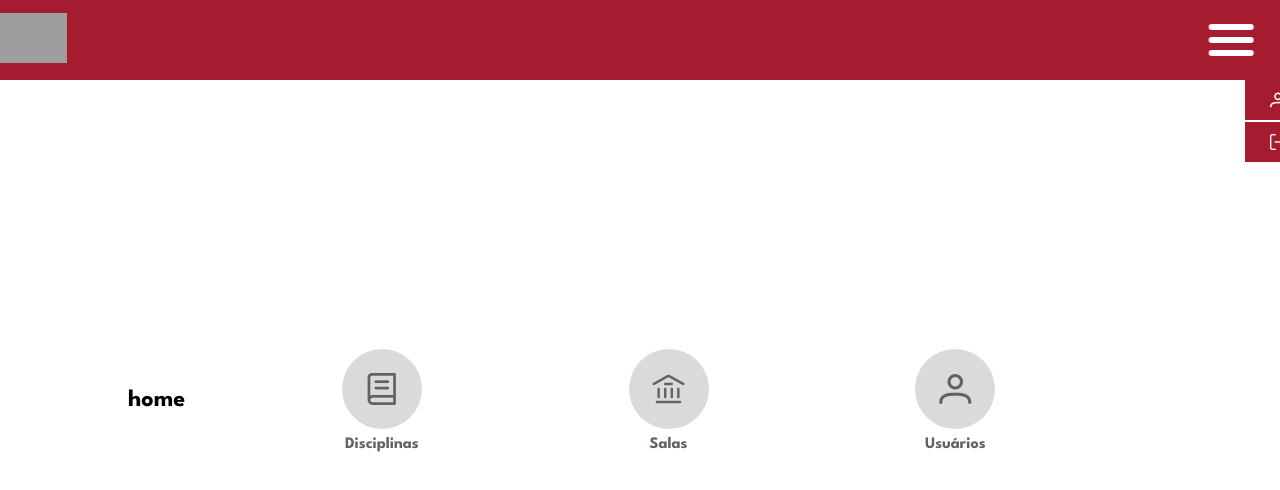
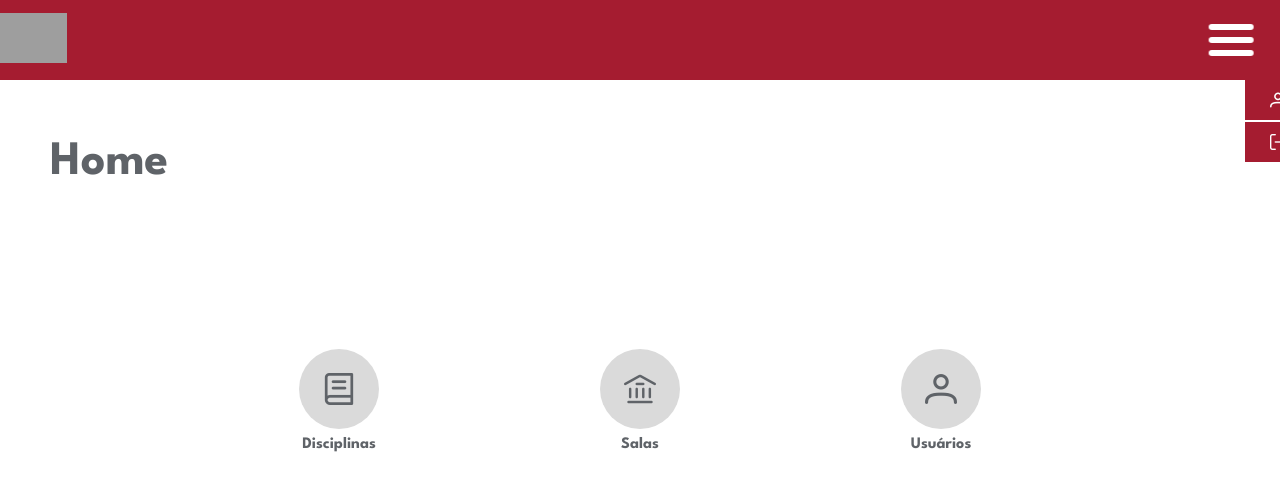
Before and after one commit to DeivisonCs/ClassroomManagement, a React (Vite) app in the folder ClassManagement/: page / in a window 1280 px wide. Both pictures are taken after a click on the button "Logar". Shown: the top 490 px of the page. Built offline with nearby package versions, Linux system fonts and the light colour scheme; grey boxes are pictures that could not be loaded.

Commit message:
Page Title style

```diff
--- a/ClassManagement/src/pages/private/HomePage/index.tsx
+++ b/ClassManagement/src/pages/private/HomePage/index.tsx
@@ -1,4 +1,4 @@
-import React, { useLayoutEffect, useState } from "react";
+import React, { useEffect, useState } from "react";
 import HeaderComponent from "../../../components/HeaderComponent";
 
 import "./styles.css";
@@ -38,7 +38,7 @@ const HomePage:React.FC = () => {
 
     //TODO - Verificar se o usuário está realmente logado, para bloquear acesso pela url
 
-    useLayoutEffect(() => {
+    useEffect(() => {
         validUrl();
         capitalizePageTitle();
     }, []);
@@ -52,9 +52,7 @@ const HomePage:React.FC = () => {
     }
 
     function capitalizePageTitle() {
-        let str = page!.toString();
-
-        str.split(' ')
+        let str = page!.split(' ')
             .map(word => word.charAt(0).toUpperCase() + word.slice(1).toLowerCase())
             .join(' ');
 
@@ -62,16 +60,20 @@ const HomePage:React.FC = () => {
     }
 
     return(
-        <section id="home-section">
-            <HeaderComponent/>
-            <h1>{pageTitle}</h1>
+        <>
+        <HeaderComponent/>
+        <section id="page-section">
+            <h1 id="main-page-title">{pageTitle}</h1>
 
             <div id="page-options">
-                {pageOptions.map((option, idx) => {
-                    return <PageLinkComponent key={idx} label={option.label} icon={option.icon} linkTo={option.linkTo}/>
-                })}
+                {Array.isArray(pageOptions) && pageOptions.length != 0 &&
+                    pageOptions.map((option, idx) => {
+                        return <PageLinkComponent key={idx} label={option.label} icon={option.icon} linkTo={option.linkTo}/>
+                    })
+                }
             </div>
         </section>
+        </>
     );
 
 }
--- a/ClassManagement/src/pages/private/HomePage/styles.css
+++ b/ClassManagement/src/pages/private/HomePage/styles.css
@@ -1,4 +1,4 @@
-section#home-section {
+section#page-section {
     display: flex;
     justify-content: center;
     align-items: center;
@@ -15,4 +15,14 @@ section#home-section {
 
         width: 100%;
     }
+
+    h1#main-page-title {
+        position: absolute;
+
+        left: 50px;
+        top: 100px;
+
+        color: #5F6368;
+        font-size: 3em;
+    }
 }
```
